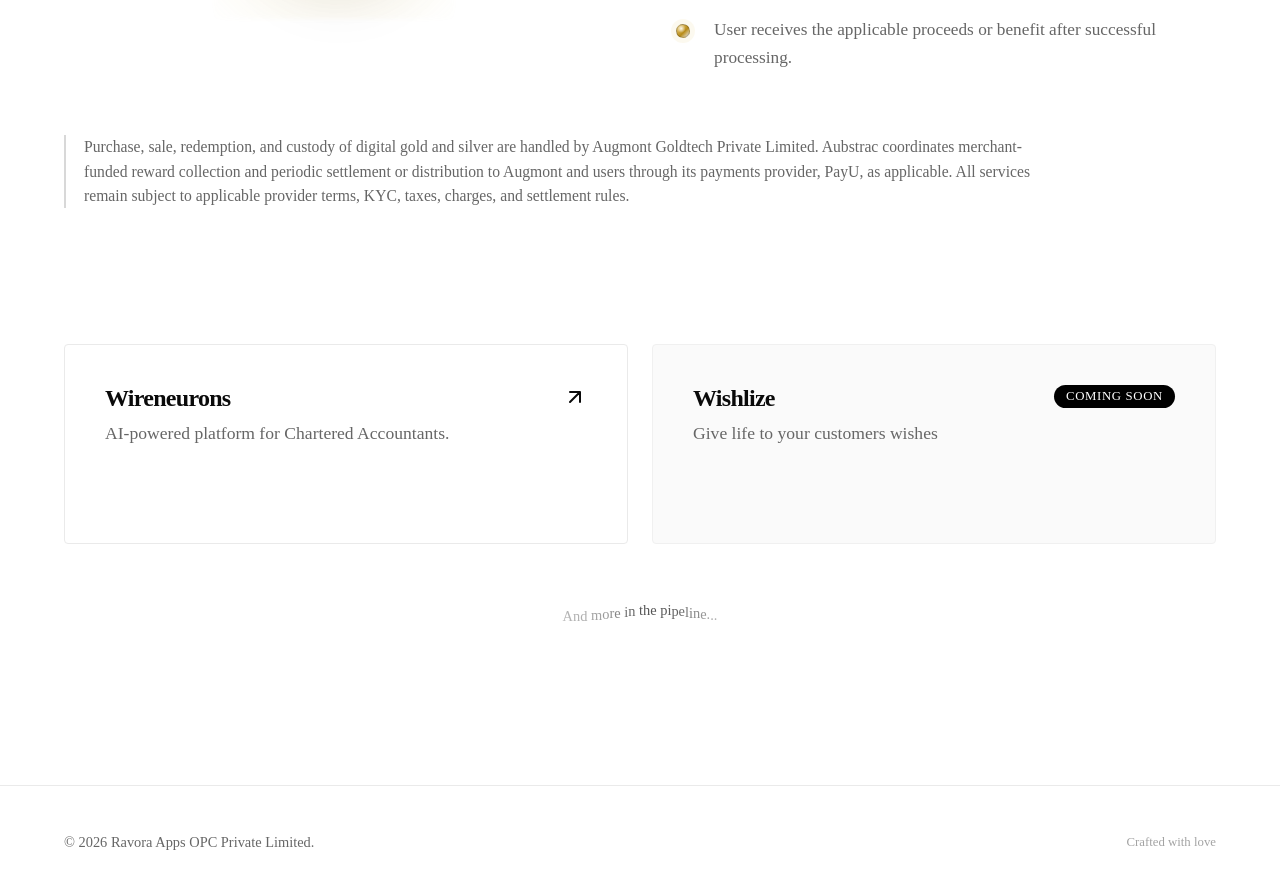
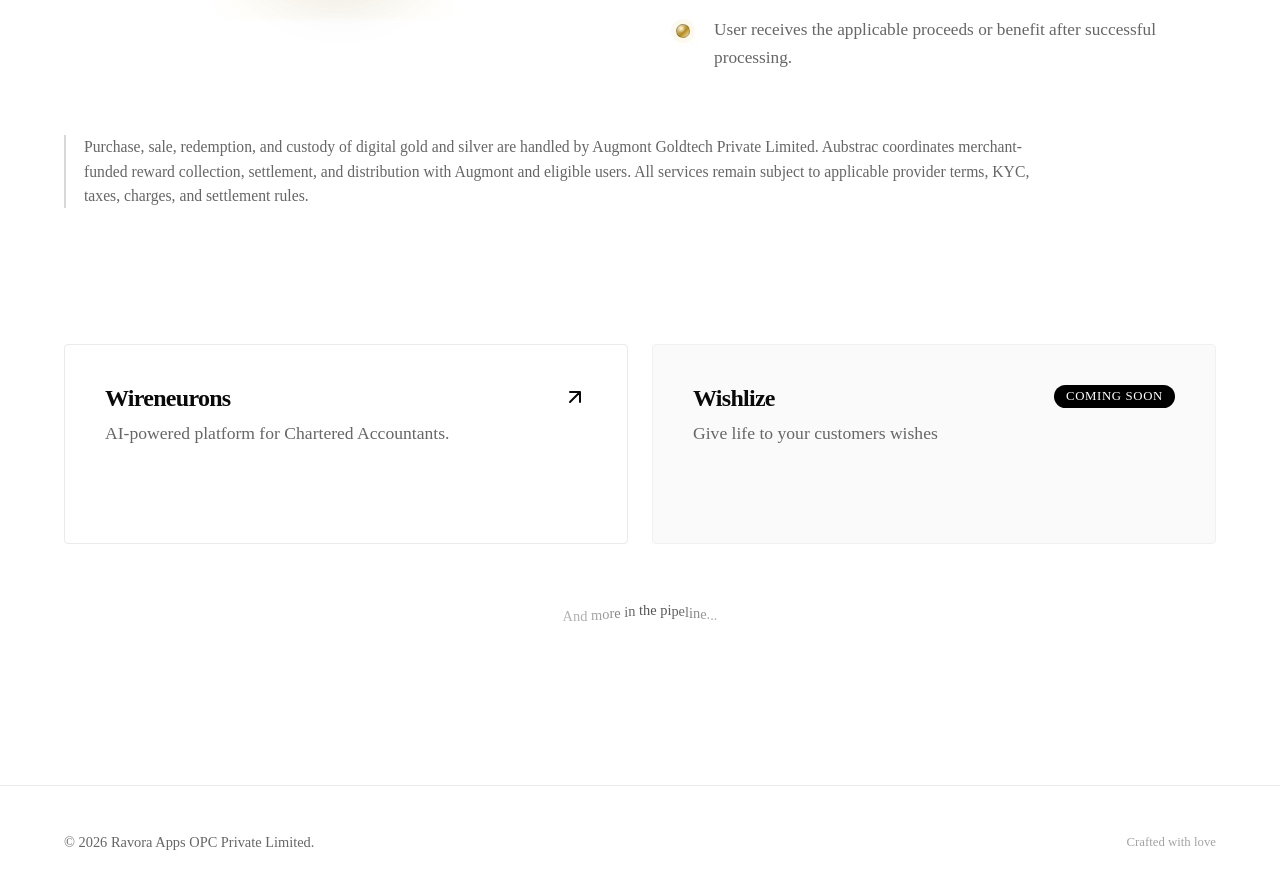
Before and after one commit to hari-learns/ravora, a Next.js app: page / in a window 1280 px wide. Shown: the part 1860-2749 px from the top of the page. Built offline with nearby package versions, Linux system fonts and the light colour scheme.

Commit message:
Refine Aubstrac compliance note

```diff
--- a/src/app/page.tsx
+++ b/src/app/page.tsx
@@ -99,9 +99,9 @@ export default function Home() {
           <p className={styles.complianceNote}>
             Purchase, sale, redemption, and custody of digital gold and silver are handled by
             Augmont Goldtech Private Limited. Aubstrac coordinates merchant-funded reward
-            collection and periodic settlement or distribution to Augmont and users through
-            its payments provider, PayU, as applicable. All services remain subject to
-            applicable provider terms, KYC, taxes, charges, and settlement rules.
+            collection, settlement, and distribution with Augmont and eligible users. All
+            services remain subject to applicable provider terms, KYC, taxes, charges, and
+            settlement rules.
           </p>
         </section>
 
```
